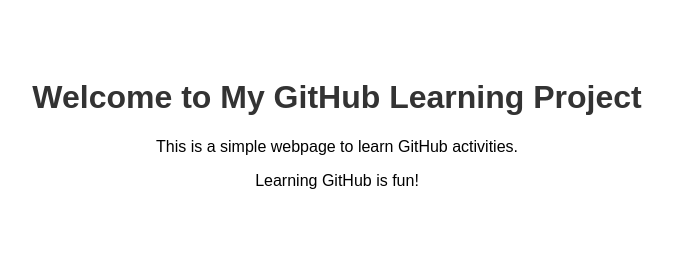
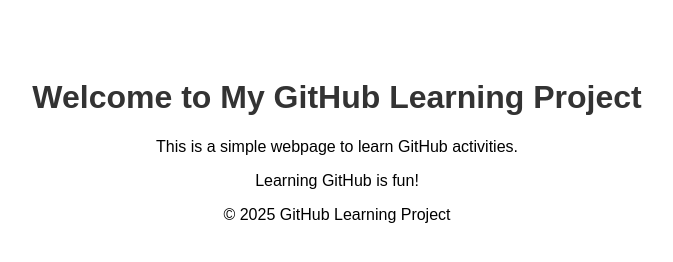
Before and after one commit to Ramcharan003/github-learning-project, a plain HTML site: page index.html in a window 1280 px wide. Shown: the whole page, without its empty margins (303-976 px from the left). Drawn offline with Linux system fonts and the light colour scheme.

Commit message:
add footer to index.html

```diff
--- a/index.html
+++ b/index.html
@@ -13,5 +13,8 @@
     <h1>Welcome to My GitHub Learning Project</h1>
     <p>This is a simple webpage to learn GitHub activities.</p>
     <p>Learning GitHub is fun!</p>
+    <footer>
+        <p>&copy; 2025 GitHub Learning Project</p>
+    </footer>
 </body>
 </html>
```
